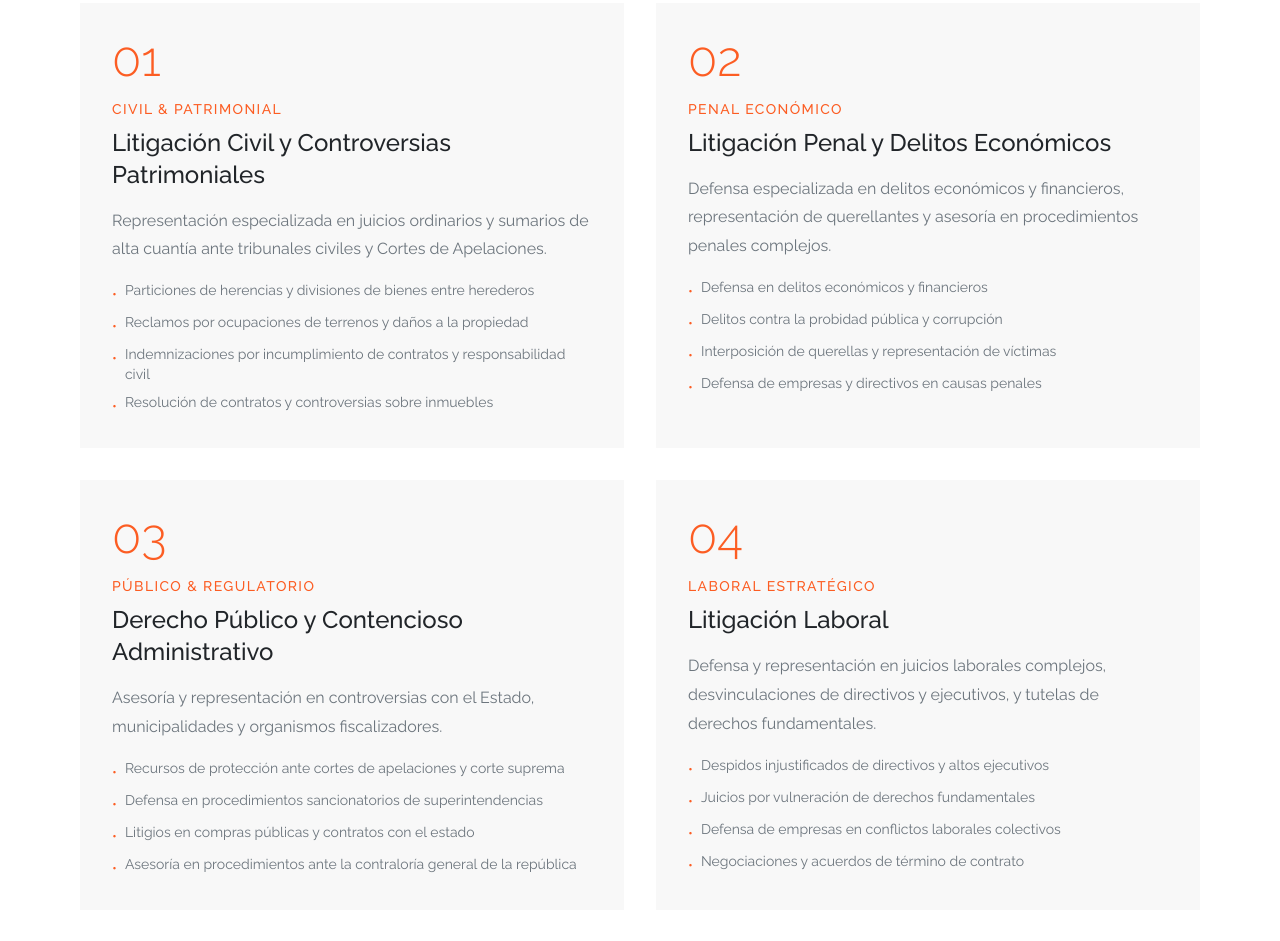
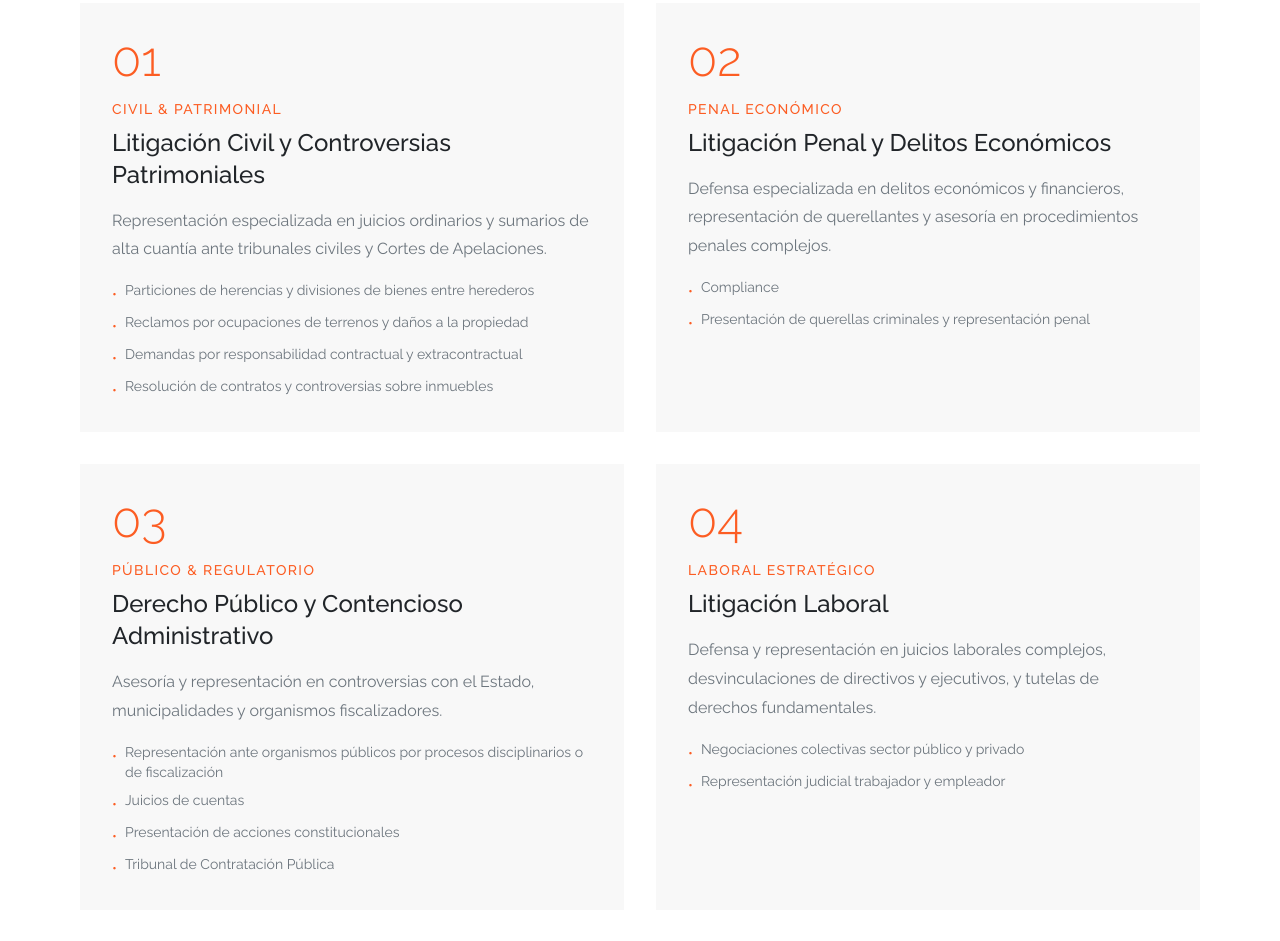
Before and after one commit to maldonadoperezrafael-ctrl/rpabogados-web, an Astro site: page / in a window 1280 px wide. Shown: the part 1439-2380 px from the top of the page. Built offline with nearby package versions, Linux system fonts and the light colour scheme; Astro itself is replaced by a stand-in of ours.

Commit message:
Actualizar items áreas: Civil, Penal, Público y Laboral según especificaciones

```diff
--- a/src/pages/index.astro
+++ b/src/pages/index.astro
@@ -89,7 +89,7 @@ import Footer from '../components/Footer.astro';
               </li>
               <li class="flex items-start gap-2">
                 <span class="text-accent mt-1">•</span>
-                Indemnizaciones por incumplimiento de contratos y responsabilidad civil
+                Demandas por responsabilidad contractual y extracontractual
               </li>
               <li class="flex items-start gap-2">
                 <span class="text-accent mt-1">•</span>
@@ -109,19 +109,11 @@ import Footer from '../components/Footer.astro';
             <ul class="space-y-2 text-sm text-text-light">
               <li class="flex items-start gap-2">
                 <span class="text-accent mt-1">•</span>
-                Defensa en delitos económicos y financieros
+                Compliance
               </li>
               <li class="flex items-start gap-2">
                 <span class="text-accent mt-1">•</span>
-                Delitos contra la probidad pública y corrupción
-              </li>
-              <li class="flex items-start gap-2">
-                <span class="text-accent mt-1">•</span>
-                Interposición de querellas y representación de víctimas
-              </li>
-              <li class="flex items-start gap-2">
-                <span class="text-accent mt-1">•</span>
-                Defensa de empresas y directivos en causas penales
+                Presentación de querellas criminales y representación penal
               </li>
             </ul>
           </div>
@@ -137,19 +129,19 @@ import Footer from '../components/Footer.astro';
             <ul class="space-y-2 text-sm text-text-light">
               <li class="flex items-start gap-2">
                 <span class="text-accent mt-1">•</span>
-                Recursos de protección ante cortes de apelaciones y corte suprema
+                Representación ante organismos públicos por procesos disciplinarios o de fiscalización
               </li>
               <li class="flex items-start gap-2">
                 <span class="text-accent mt-1">•</span>
-                Defensa en procedimientos sancionatorios de superintendencias
+                Juicios de cuentas
               </li>
               <li class="flex items-start gap-2">
                 <span class="text-accent mt-1">•</span>
-                Litigios en compras públicas y contratos con el estado
+                Presentación de acciones constitucionales
               </li>
               <li class="flex items-start gap-2">
                 <span class="text-accent mt-1">•</span>
-                Asesoría en procedimientos ante la contraloría general de la república
+                Tribunal de Contratación Pública
               </li>
             </ul>
           </div>
@@ -165,19 +157,11 @@ import Footer from '../components/Footer.astro';
             <ul class="space-y-2 text-sm text-text-light">
               <li class="flex items-start gap-2">
                 <span class="text-accent mt-1">•</span>
-                Despidos injustificados de directivos y altos ejecutivos
+                Negociaciones colectivas sector público y privado
               </li>
               <li class="flex items-start gap-2">
                 <span class="text-accent mt-1">•</span>
-                Juicios por vulneración de derechos fundamentales
-              </li>
-              <li class="flex items-start gap-2">
-                <span class="text-accent mt-1">•</span>
-                Defensa de empresas en conflictos laborales colectivos
-              </li>
-              <li class="flex items-start gap-2">
-                <span class="text-accent mt-1">•</span>
-                Negociaciones y acuerdos de término de contrato
+                Representación judicial trabajador y empleador
               </li>
             </ul>
           </div>
```
